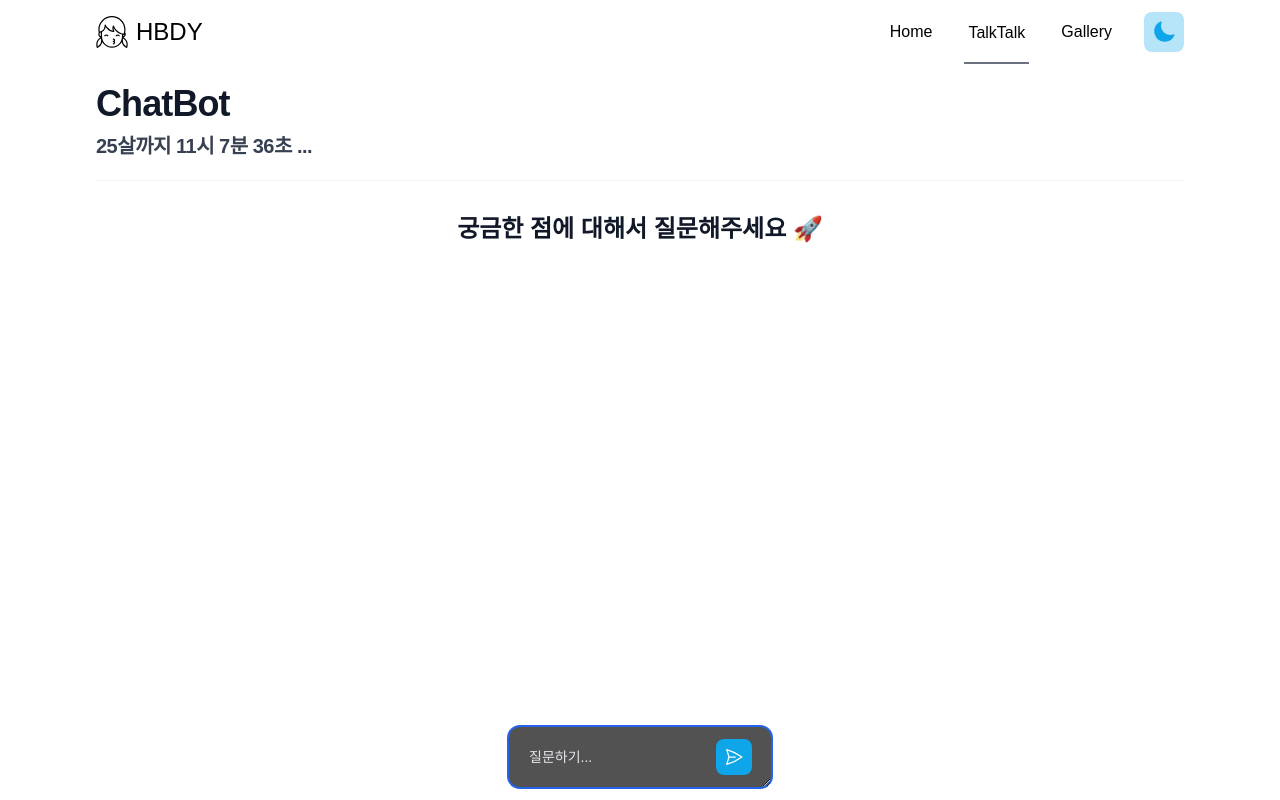
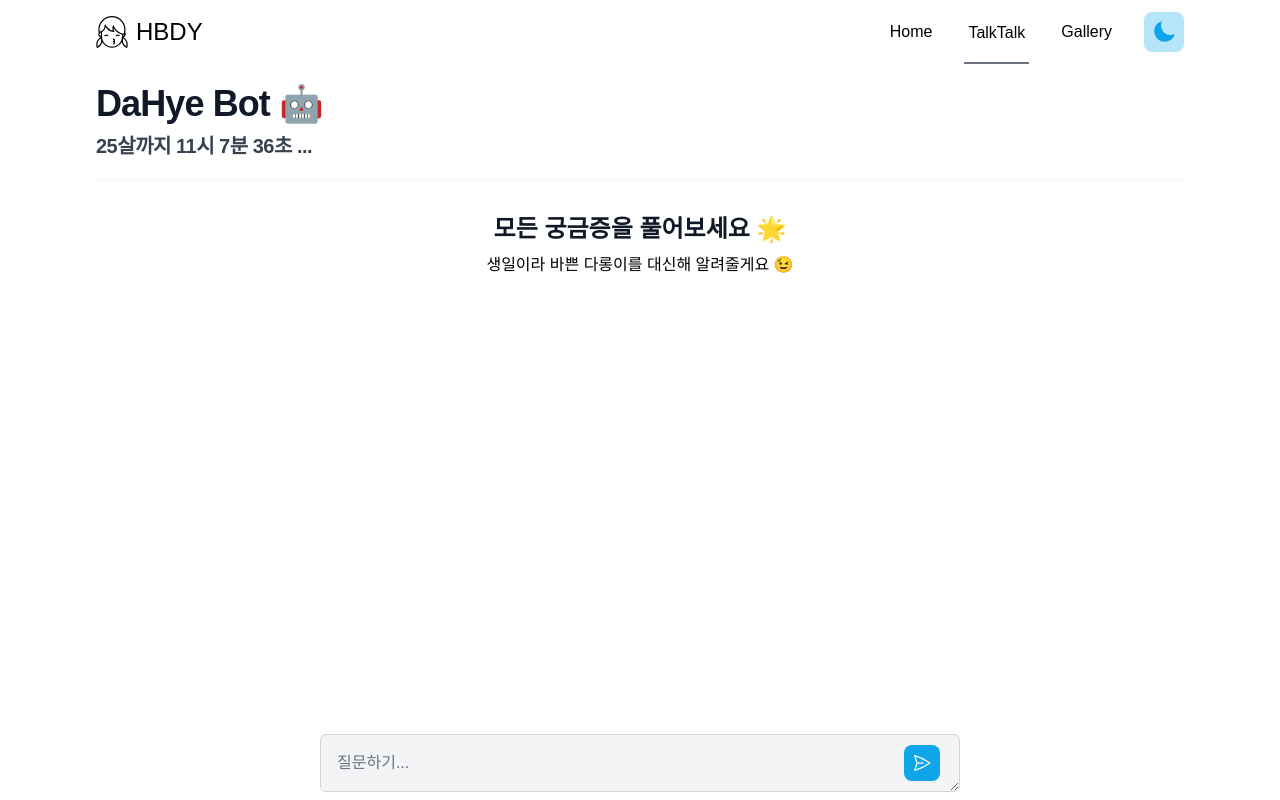
Before and after one commit to modu-aaron/hbd, a Next.js app: page /talktalk in a window 1280 px wide. Built offline with nearby package versions, Linux system fonts and the light colour scheme; a web font is replaced by a local one.

Commit message:
feat: layout 스타일 조정 및 message에 따른 스크롤 로직 추가

```diff
--- a/src/components/talktalk/view.tsx
+++ b/src/components/talktalk/view.tsx
@@ -5,42 +5,86 @@ import { useChat } from "ai/react";
 import Cover from "@/components/shared/Cover";
 import Title from "@/components/shared/Title";
 import Icon from "@/components/Icons/Icon";
+import { useEffect, useRef } from "react";
 
 const TalkTalkView = () => {
   const { messages, input, handleInputChange, handleSubmit } = useChat({
     api: "/api/talk",
   });
+
+  const messagesEndRef = useRef<HTMLDivElement>(null);
+
+  useEffect(() => {
+    if (messagesEndRef.current) {
+      messagesEndRef.current.scrollIntoView({ behavior: "smooth" });
+    }
+  }, [messages]);
   return (
     <Cover>
-      <Title title="ChatBot" />
-      <div className="flex-1 h-[300px] w-full">
+      <Title title="DaHye Bot 🤖" />
+      <div className="flex flex-1 w-full space-y-2">
+        <div
+          className={`w-full flex-1 dark:prose-invert xl:col-span-2 pb-6 relative`}
+        >
           {messages.length !== 0 ? (
-          <h1 className="pt-5 space-y-5 w-[75%] mx-auto relative">
+            <h1 className="pt-5 xl:w-2/3 w-4/5 pb-10 space-y-5 mx-auto">
               {messages.map((message) => (
-              <div key={message.id} className="w-full">
+                <div key={message.id} className="w-full" ref={messagesEndRef}>
                   {message.role === "user" ? (
-                  <div className="flex gap-1 absolute left-0">
-                    <Icon.UserIcon />
-                    <p>{message.content}</p>
+                    <div className="flex items-center gap-x-2">
+                      <div className="bg-gray-500 h-8 w-8 rounded-full">
+                        <svg
+                          xmlns="http://www.w3.org/2000/svg"
+                          viewBox="0 0 24 24"
+                          fill="currentColor"
+                          className="h-8 w-8 text-white"
+                        >
+                          <path
+                            fillRule="evenodd"
+                            d="M7.5 6a4.5 4.5 0 119 0 4.5 4.5 0 01-9 0zM3.751 20.105a8.25 8.25 0 0116.498 0 .75.75 0 01-.437.695A18.683 18.683 0 0112 22.5c-2.786 0-5.433-.608-7.812-1.7a.75.75 0 01-.437-.695z"
+                            clipRule="evenodd"
+                          />
+                        </svg>
+                      </div>
+                      <p className="rounded-lg p-3 w-full border-gray-500 border-2 text-sm">
+                        {message.content}
+                      </p>
                     </div>
                   ) : (
-                  <div className="flex gap-1 absolute right-0 w-4/5 pt-3">
+                    <div className="flex gap-x-2">
+                      <div className="bg-sky-500 h-8 w-8 rounded-full">
+                        <svg
+                          xmlns="http://www.w3.org/2000/svg"
+                          viewBox="0 0 24 24"
+                          fill="currentColor"
+                          className="h-8 w-8 text-white"
+                        >
+                          <path
+                            fillRule="evenodd"
+                            d="M7.5 6a4.5 4.5 0 119 0 4.5 4.5 0 01-9 0zM3.751 20.105a8.25 8.25 0 0116.498 0 .75.75 0 01-.437.695A18.683 18.683 0 0112 22.5c-2.786 0-5.433-.608-7.812-1.7a.75.75 0 01-.437-.695z"
+                            clipRule="evenodd"
+                          />
+                        </svg>
+                      </div>
+                      <p className="rounded-lg p-3 w-full border-gray-500 border-2 text-sm">
                         {message.content}
+                      </p>
                     </div>
                   )}
                 </div>
               ))}
             </h1>
           ) : (
-          <div className="w-full flex justify-center pt-8 flex-1">
+            <div className="w-full flex flex-col items-center gap-2 justify-center pt-8">
               <h1 className="font-bold text-2xl text-gray-900 dark:text-white">
-              궁금한 점에 대해서 질문해주세요 🚀
+                모든 궁금증을 풀어보세요 🌟
               </h1>
+              <span>생일이라 바쁜 다롱이를 대신해 알려줄게요 😉</span>
             </div>
           )}
           <form
             onSubmit={handleSubmit}
-          className="py-3 fixed bottom-0 left-1/2 -translate-x-1/2"
+            className="py-2 xl:w-1/2 w-4/5 fixed bottom-0 left-1/2 -translate-x-1/2"
           >
             <div className="relative flex items-center">
               <Textarea
@@ -49,10 +93,9 @@ const TalkTalkView = () => {
                 rows={1}
                 value={input}
                 onChange={handleInputChange}
-              autoFocus
                 placeholder="질문하기..."
                 spellCheck={false}
-              className="w-full focus:outline-none bg-neutral-600 placeholder:text-gray-200 text-sm text-white p-5 pr-16 rounded-xl"
+                className="w-full focus:outline-none border-neutral-300 dark:border-neutral-700 rounded-md bg-gray-100 dark:bg-neutral-800 text-neutral-900 dark:text-neutral-100 text-base p-4 pr-16"
               />
               <button
                 type="submit"
@@ -63,6 +106,7 @@ const TalkTalkView = () => {
             </div>
           </form>
         </div>
+      </div>
     </Cover>
   );
 };
```
Lines whose indentation alone changed are shown as unchanged.
